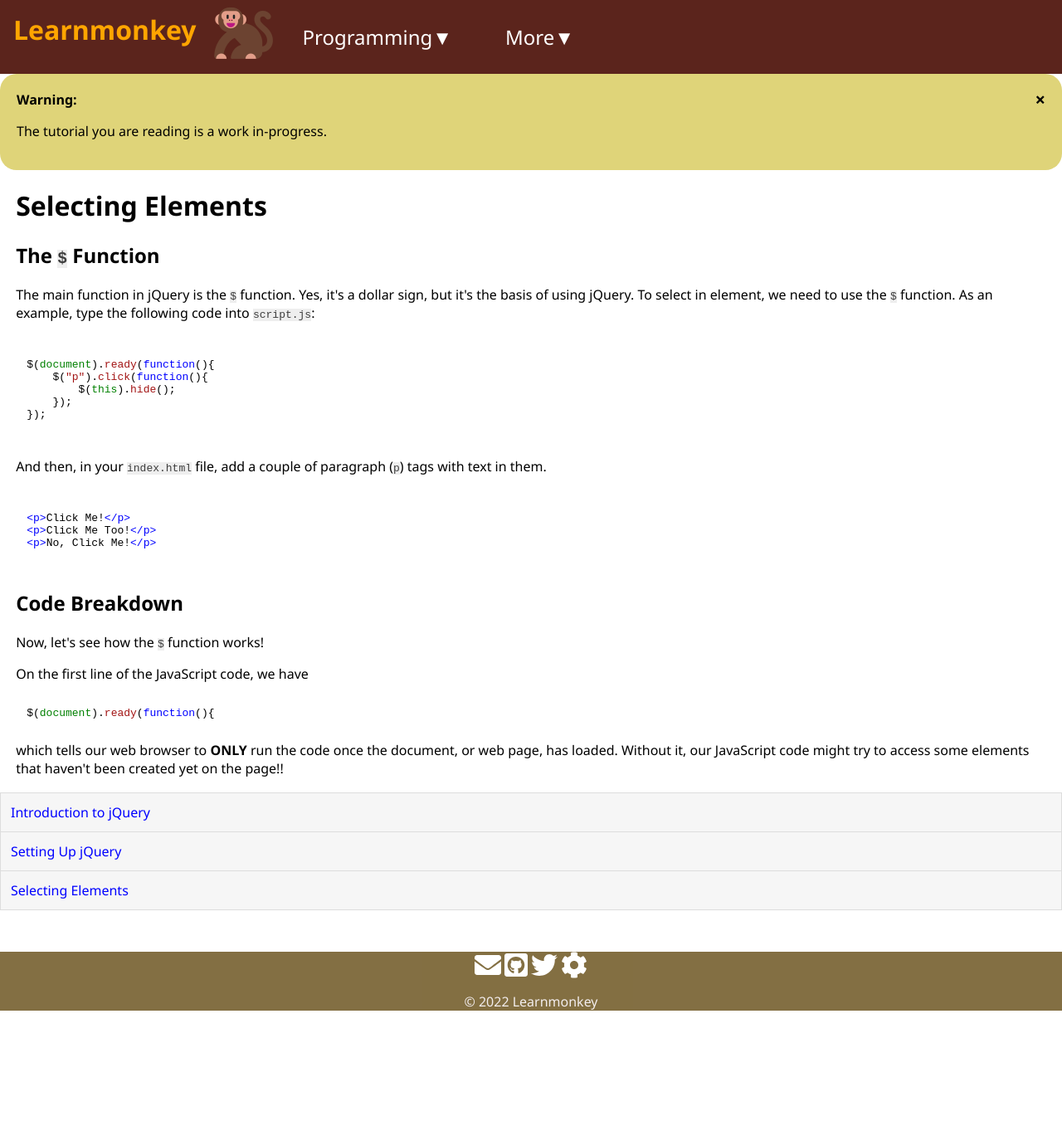
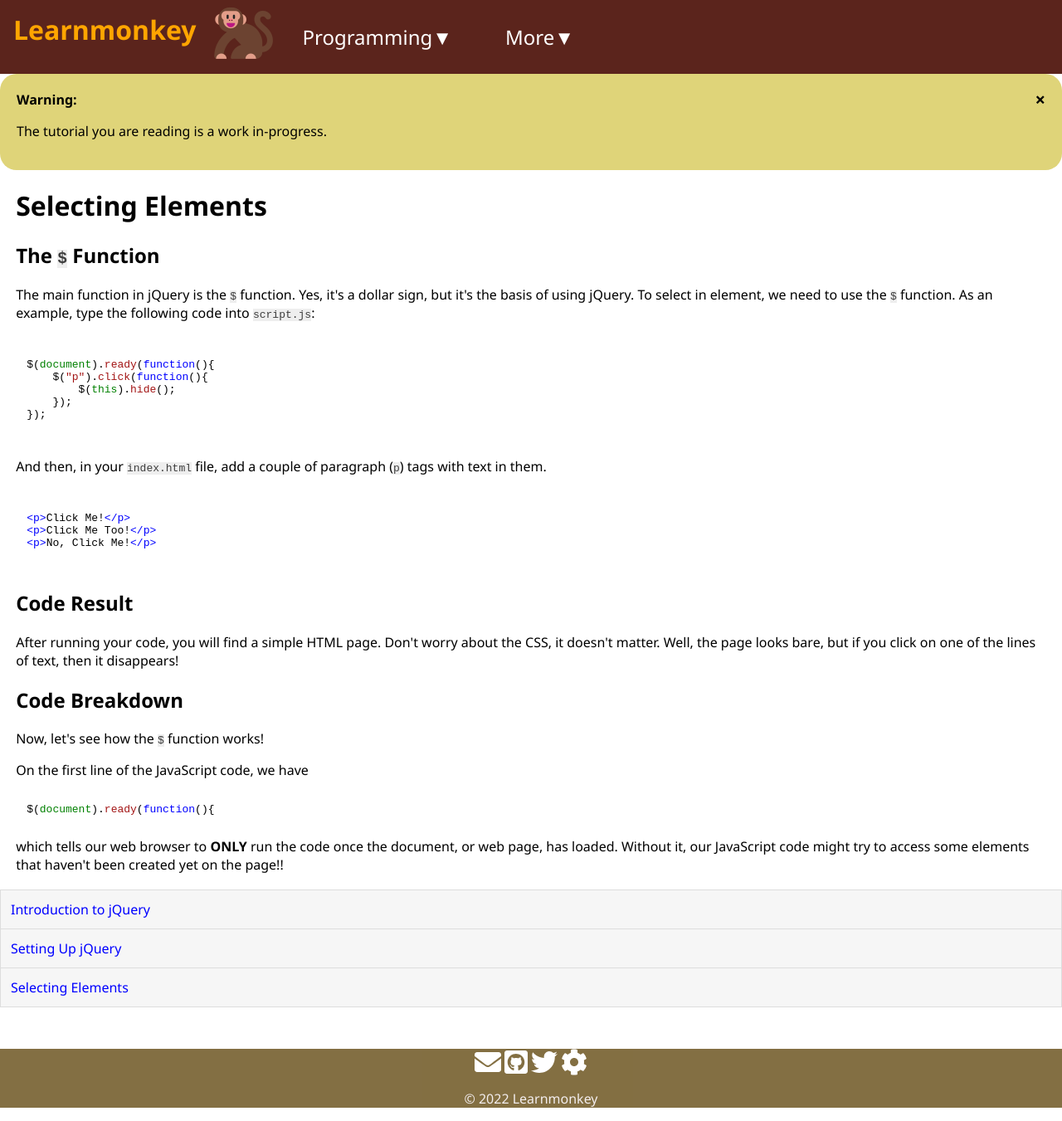
Before and after one commit to learnmonkey/learnmonkey.github.io, a Jekyll site: the page built from programming/javascript/jquery/selecting-elements.html, in a window 1280 px wide. Shown: the whole page at 83% size. Built offline with Jekyll 4.4.1, drawn with Linux system fonts in a browser that asks for light colours; nearby versions of some CDN libraries; before the commit the page ends 1234 px from its top, so only the background shows below that.

Commit message:
add section

```diff
--- a/programming/javascript/jquery/selecting-elements.html
+++ b/programming/javascript/jquery/selecting-elements.html
@@ -25,6 +25,11 @@ $(document).ready(function(){
 </section>
 
 <section>
+    <h2>Code Result</h2>
+    <p>After running your code, you will find a simple HTML page. Don't worry about the CSS, it doesn't matter. Well, the page looks bare, but if you click on one of the lines of text, then it disappears!</p>
+</section>
+
+<section>
     <h2>Code Breakdown</h2>
     <p>Now, let's see how the <code>$</code> function works!</p>
     <p>On the first line of the JavaScript code, we have <pre><code class="language-javascript">$(document).ready(function(){</code></pre> which tells our web browser to <b>ONLY</b> run the code once the document, or web page, has loaded. Without it, our JavaScript code might try to access some elements that haven't been created yet on the page!!</p>
```
